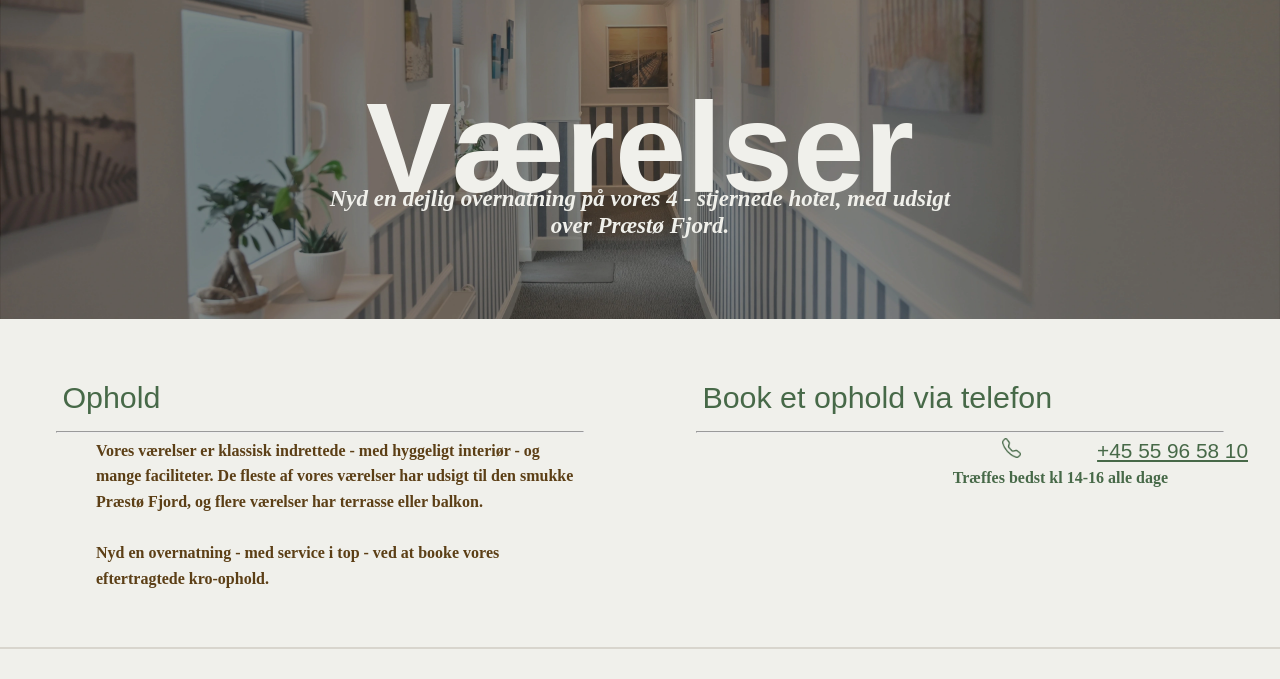
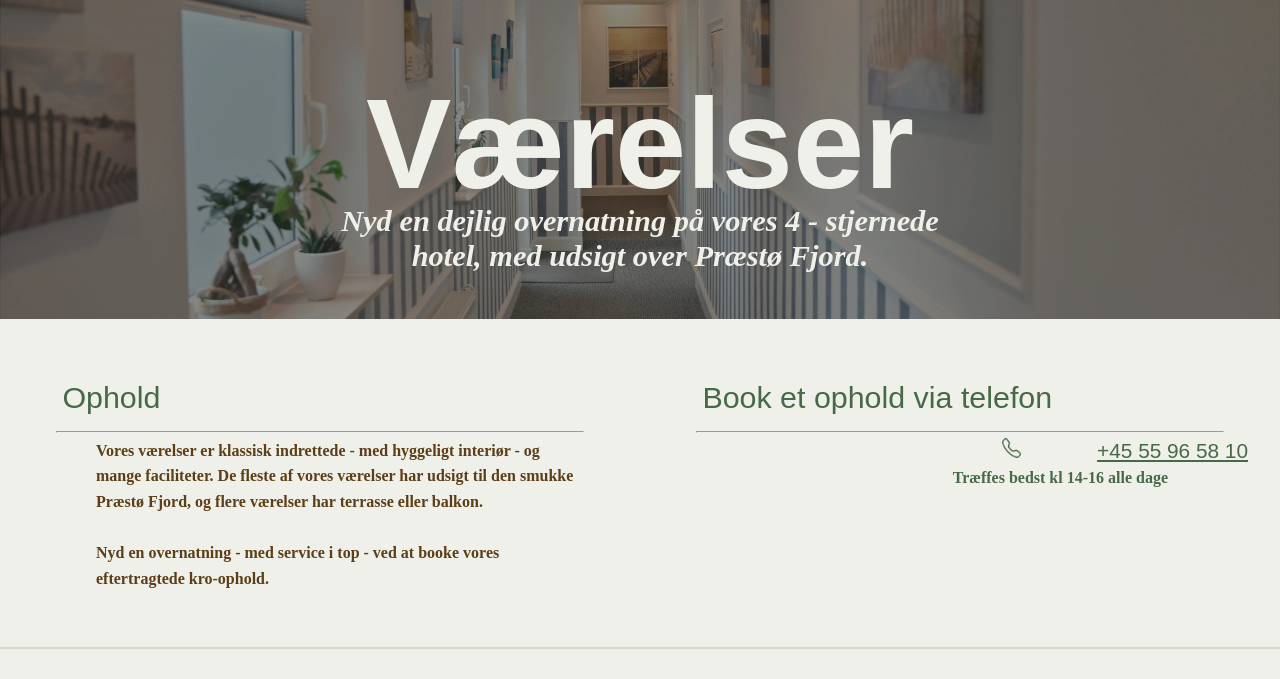
Before and after one commit to selinkirkan/Forbedringer-HFkroen, a plain HTML site: page vaerelser.html in a window 1280 px wide. Shown: the part 121-800 px from the top of the page. Drawn offline with Linux system fonts and the light colour scheme; a web font is replaced by a local one.

Commit message:
Store headere stylet ens

```diff
--- a/css/main-vaerelser.css
+++ b/css/main-vaerelser.css
@@ -3,38 +3,7 @@ body {
     background-color: var(--light-text);
 }
 
-header img{
-    width: 100%;
-    height: 59vh;
-    margin-top: 3.5rem;
-    object-fit: cover;
-}
 
-header{
-    margin-bottom: -4px;
-}
-
-.header-big{
-    font-family: var(--script);
-    font-size: 4rem;
-    color: var(--light-text);
-    position: absolute;
-    top: 50%;
-    left: 50%;
-    transform: translate(-50%, -50%);
-    white-space: nowrap;
-}
-
-.header-small{
-    font-style: italic;
-    font-size: 4.5vw;
-    color: var(--light-text);
-    position: absolute;
-    top: 64%;
-    left: 50%;
-    transform: translate(-50%, -50%);
-    text-align: center;
-}
 
 /* Her begynder styling til første section: room-info-ophold */
 .room-info a{
@@ -183,15 +152,6 @@ hr{
 /* Media Query for Tablet */
 @media only screen and (min-width: 744px) {
 
-    /* ----- Styling af content ----- */
-    .header-big{
-        font-size: 7rem;
-        top: 50%;
-    }
-    .header-small{
-        top: 65%;
-        font-size: 1.6rem;
-    }
     /* Vi begynder med grids */
 
     .room-container{
@@ -332,22 +292,6 @@ hr{
 
 /* Media Query for Web */
 @media only screen and (min-width: 1150px) {
-
-    /*Styling af header med titel*/
-    header img{
-        margin-top:auto;
-        height: 55vh;
-        object-fit: cover;
-    }
-
-    .header-big{
-        font-size: 10vw;
-        top: 95%;
-    }
-    .header-small{
-        top: 75%;
-        font-size: 1.8vw;
-    }
 
     /* Vi begynder med grids */
 
--- a/css/restaurant.css
+++ b/css/restaurant.css
@@ -1,42 +1,8 @@
 /*Styling af header med titel*/
-header img{
-    width: 100%;
-    height: 59vh;
-    margin-top: 3rem;
-    object-fit: cover;
+.header-small{
+    top: 43%;
 }
 
-header{
-    margin-bottom: -4px;
-}
-
-.header-big{
-    font-family: var(--script);
-    font-size: 4.5rem;
-    color: var(--light-text);
-    position: absolute;
-    top: 34%;
-    left: 50%;
-    transform: translate(-50%, -50%);
-    white-space: nowrap;
-}
-
-.header-small{
-    font-style: italic;
-    font-size: 4.5vw;
-    color: var(--light-text);
-    position: absolute;
-    top: 43%;
-    left: 50%;
-    transform: translate(-50%, -50%);
-    text-align: center;
-}
-.headerpics{
-    position: relative;
-}
-.headerimg{
-    position: relative;
-}
 .smileyicon{
     position: absolute;
     z-index: +1;
@@ -257,14 +223,6 @@ hr{
     margin: 2rem auto;
     background-repeat: no-repeat;
 }
-.header-big{
-    font-size: 7rem;
-    top: 33%;
-}
-.header-small{
-    top: 43%;
-    font-size: 1.6rem;
-}
 .smileyicon{
     position:absolute;
     z-index: +1;
@@ -344,20 +302,7 @@ h3{
         height: 19rem;
         background-repeat: no-repeat;
     }
-    header img{
-        margin-top:auto;
-        height: 55vh;
-        object-fit: cover;
-    }
 
-    .header-big{
-        font-size: 10vw;
-        top: 32%;
-    }
-    .header-small{
-        top: 44%;
-        font-size: 1.8vw;
-    }
     .restaurant-opening{
         justify-content: space-evenly;
     }
--- a/css/selskaber.css
+++ b/css/selskaber.css
@@ -1,46 +1,8 @@
 *{
     margin: 0;
 }
-
-/*Styling af header med titel*/
-header img{
-    width: 100vw;
-    height: 57vh;
-    margin-top: 3rem;
-    object-fit: cover;
-}
-
-header{
-    margin-bottom: -4px;
-}
-
-.header-big{
-    font-family: var(--script);
-    font-size: 4.5rem;
-    color: var(--light-text);
-    position: absolute;
-    top: 34%;
-    left: 50%;
-    transform: translate(-50%, -50%);
-    white-space: nowrap;
-}
-
 .header-small{
-    font-style: italic;
-    font-size: 1,3rem;
-    color: var(--light-text);
-    position: absolute;
     top: 43%;
-    left: 50%;
-    transform: translate(-50%, -50%);
-    text-align: center;
-}
-
-.headerpics{
-    position: relative;
-}
-.headerimg{
-    position: relative;
 }
 
 /* Styling til sektionerne */
@@ -191,14 +153,6 @@ hr{
 
 /* Media Query for Tablet */
 @media only screen and (min-width: 744px){
-.header-big{
-    font-size: 7rem;
-    top: 33%;
-}
-.header-small{
-    top: 43%;
-    font-size: 1.6rem;
-}
 .textbox1, .textbox2{
     padding-left: 2.5rem;
     padding-right: 2.5rem;
@@ -222,19 +176,6 @@ hr{
     html, body{
         max-width: 100%;
         overflow-x: hidden;
-    }
-    header img{
-        margin-top:auto;
-        height: 55vh;
-        object-fit: cover;
-    }
-    .header-big{
-        font-size: 10vw;
-        top: 32%;
-    }
-    .header-small{
-        top: 44%;
-        font-size: 1.8vw;
     }
 
     .linep1{
--- a/css/style.css
+++ b/css/style.css
@@ -879,7 +879,7 @@ footer p{
     }
     .header-small{
         top: 45%;
-        font-size: 2rem;
+        font-size: 1.6rem;
     }
 
     /*Åbningstider*/
--- a/css/vaerelser.css
+++ b/css/vaerelser.css
@@ -20,27 +20,10 @@ body{
     font-weight: 700;
 }
 
-/*Styling af header*/
-header{
-    position: relative;
-    text-align: center;
+/*Stylin*/
+.header-small{
+    top: 45%;
 }
-.header-big{
-    position: absolute;
-    top: 70%;
-    left: 50%;
-    transform: translate(-50%, -50%);
-    font-size: 3em;
-}
-header img{
-    height: 7em;
-    margin-top: 3em;
-}
-
-h1.lang-titel{
-    font-size: 10vw;
-}
-
 
 /* Taget fra w3school - Link:https://www.w3schools.com/howto/howto_js_slideshow_gallery.asp */
 /* Positionerer slideshowet (Skal bruges til at positionere højre/venstre arrows) */
@@ -271,12 +254,8 @@ span{
 
 
 /* Media Query for Tablet */
-@media only screen and (min-width: 700px) {
+@media only screen and (min-width: 744px) {
 
-    .header-big{
-        font-size: 4em;
-        top: 2em;
-    }
     .flex-vaerelser p{
         font-size: 1.2rem;
         margin-left: 2.5em;
@@ -299,21 +278,6 @@ span{
 
 /* Media Query for Web */
 @media only screen and (min-width: 1150px) {
-    header img{
-        height: 14em;
-    }
-    .header-big{
-        font-size: 6em;
-        margin-top: -1.2em;
-        top: 3.3em;
-    }
-
-    h1.lang-titel{
-        height: 0;
-        padding-top: 4rem;
-        font-size: 6rem;
-    }
-
     .slideshow{
         width: 50vw;
         float: left;
```
